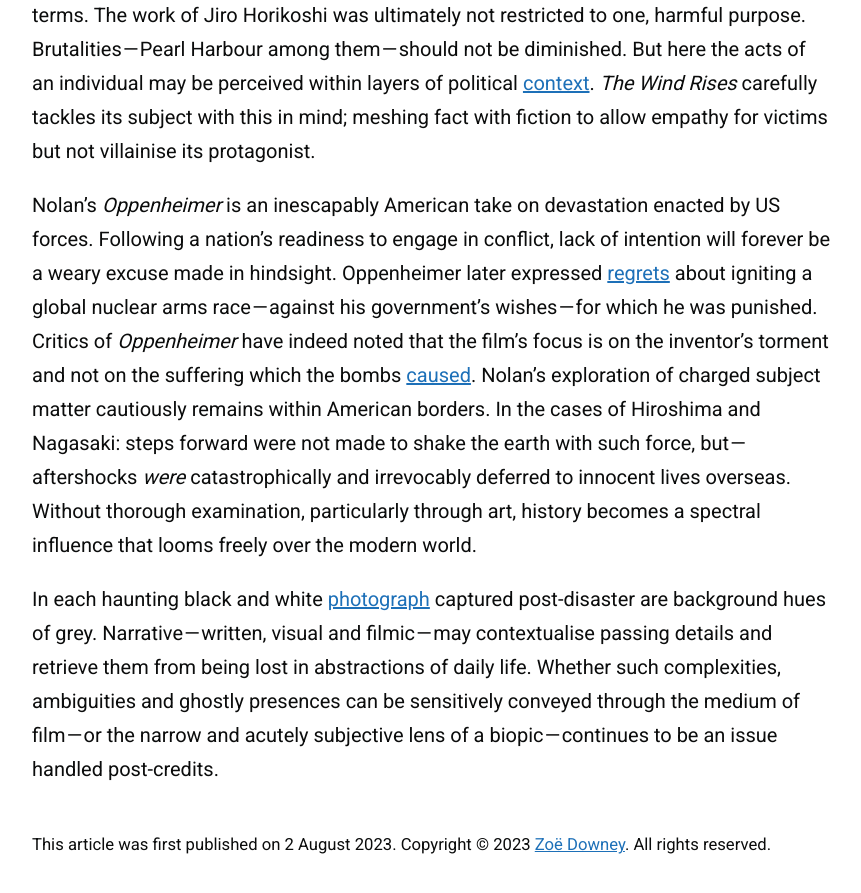
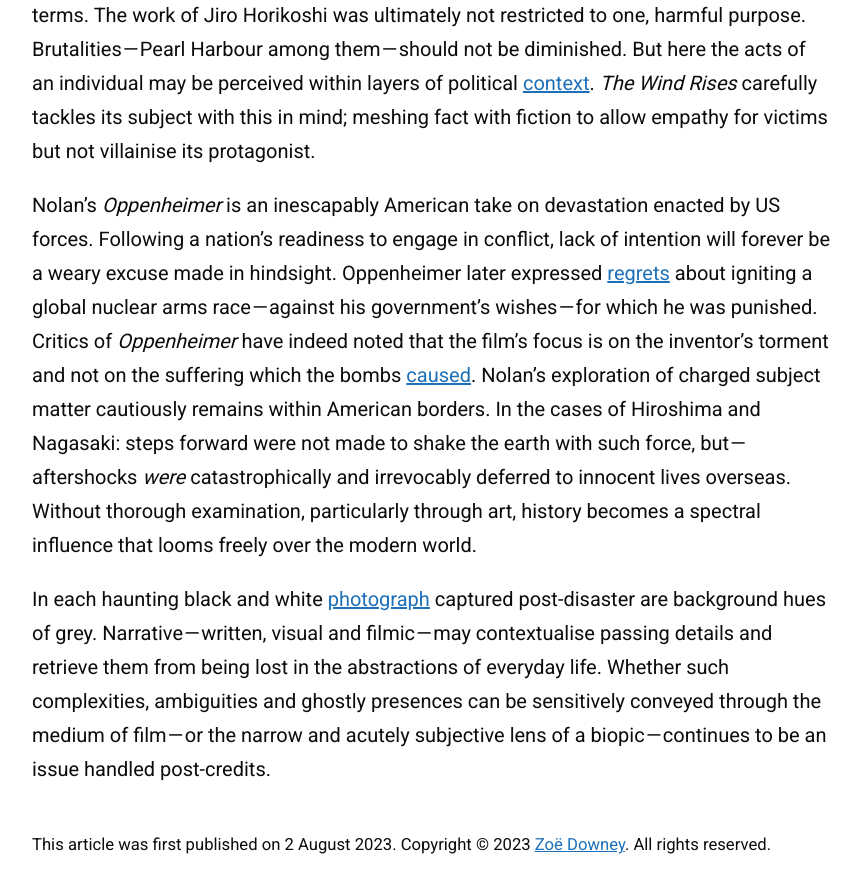
Before and after one commit to zoeurl/zoedowney.github.io, a Jekyll site: the page built from _posts/2023-08-02-the-ghost-behind-the-machine.md, in a window 1280 px wide and 900 px high, scrolled down 5045 px. Shown: the top 893 px of the window, without its empty margins (208-1069 px from the left). Built offline with Jekyll 4.4.1, drawn with Linux system fonts in a browser that asks for light colours.

Commit message:
Update 2023-08-02-the-ghost-behind-the-machine.md

```diff
--- a/_posts/2023-08-02-the-ghost-behind-the-machine.md
+++ b/_posts/2023-08-02-the-ghost-behind-the-machine.md
@@ -42,4 +42,4 @@
 
 Nolan’s _Oppenheimer_ is an inescapably American take on devastation enacted by US forces. Following a nation’s readiness to engage in conflict, lack of intention will forever be a weary excuse made in hindsight. Oppenheimer later expressed [regrets](https://www.pbs.org/newshour/show/why-there-are-new-assessments-of-oppenheimers-role-in-history) about igniting a global nuclear arms race — against his government’s wishes — for which he was punished. Critics of _Oppenheimer_ have indeed noted that the film’s focus is on the inventor’s torment and not on the suffering which the bombs [caused](https://www.theguardian.com/world/2023/jul/21/anti-nuclear-groups-welcome-oppenheimer-film-fails-depict-true-horror). Nolan’s exploration of charged subject matter cautiously remains within American borders. In the cases of Hiroshima and Nagasaki: steps forward were not made to shake the earth with such force, but — aftershocks _were_ catastrophically and irrevocably deferred to innocent lives overseas. Without thorough examination, particularly through art, history becomes a spectral influence that looms freely over the modern world.
 
-In each haunting black and white [photograph](https://www.nytimes.com/2020/08/06/world/asia/hiroshima-nagasaki-japan-photos.html) captured post-disaster are background hues of grey. Narrative — written, visual and filmic — may contextualise passing details and retrieve them from being lost in abstractions of daily life. Whether such complexities, ambiguities and ghostly presences can be sensitively conveyed through the medium of film — or the narrow and acutely subjective lens of a biopic — continues to be an issue handled post-credits.
+In each haunting black and white [photograph](https://www.nytimes.com/2020/08/06/world/asia/hiroshima-nagasaki-japan-photos.html) captured post-disaster are background hues of grey. Narrative — written, visual and filmic — may contextualise passing details and retrieve them from being lost in the abstractions of everyday life. Whether such complexities, ambiguities and ghostly presences can be sensitively conveyed through the medium of film — or the narrow and acutely subjective lens of a biopic — continues to be an issue handled post-credits.
```
